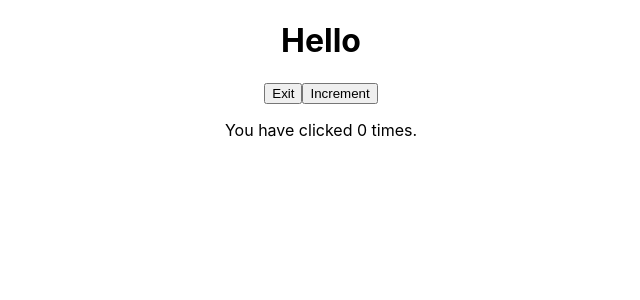
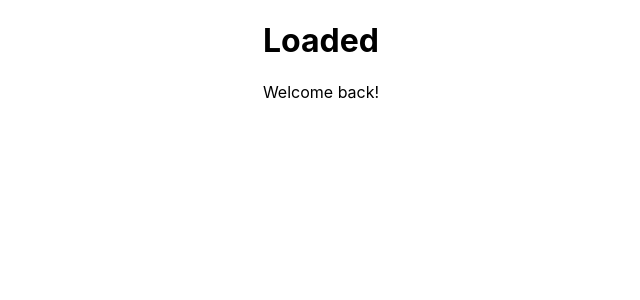
Before and after one commit to strasse34/practice-5, a React (Create React App) app in the folder my-app/: page / in a window 1280 px wide. Shown: the top 300 px of the page, without its empty margins (319-959 px from the left). Built offline with nearby package versions, Linux system fonts and the light colour scheme.

Commit message:
NestingComponnet

```diff
--- a/my-app/src/App.js
+++ b/my-app/src/App.js
@@ -1,15 +1,13 @@
 import logo from './logo.svg';
 import './App.css';
-
-import StatefulGreeting from './components/StatefulGreeting';
+import NestingComponent from './components/NestingComponent';
 
 
 
 function App() {
   return (
     <div className="App">
-
-      <StatefulGreeting />
+      <NestingComponent />
     </div>
   );
 }
--- /dev/null
+++ b/my-app/src/components/NestingComponent.js
@@ -0,0 +1,24 @@
+import React, { Component } from 'react'
+import UserMessage from './UserMessage'
+import UserData from './UserData'
+
+export class NestingComponent extends Component {
+    constructor(props) {
+      super(props)
+
+      this.state = {
+         isLoaded: true,
+         isLoggedin: true,
+      }
+    }
+    render() {
+        return (
+            <div>
+                <UserData isLoaded={this.state.isLoaded} />
+                <UserMessage isLoggedin={this.state.isLoggedin} />
+            </div>
+        )
+    }
+}
+
+export default NestingComponent
--- /dev/null
+++ b/my-app/src/components/UserData.js
@@ -0,0 +1,11 @@
+import React from 'react'
+
+function UserData(props) {
+  return (
+    <div>
+        <h1>{props.isLoaded ? "Loaded" : "Loading ..."}</h1>
+    </div>
+  )
+}
+
+export default UserData
--- /dev/null
+++ b/my-app/src/components/UserMessage.js
@@ -0,0 +1,22 @@
+import React from 'react'
+
+function UserMessage(props) {
+  return (
+    <div>
+        {props.isLoggedin ? (
+                    <p>Welcome back!</p>
+                ) : (
+                    <div>
+                        <p>Please Log in!</p>
+                        <ul>
+                            <li>User name</li>
+                            <li>Password</li>
+                            <button>Log in</button>
+                        </ul>
+                    </div>
+                )}
+    </div>
+  )
+}
+
+export default UserMessage
```
Also changed, not shown: my-app/src/components/ConditioinalRenderingClass.js (added, +33 -0 lines), my-app/src/components/ConditionalRenderingFunctional.js (added, +11 -0 lines), my-app/src/components/EventsClass.js (added, +16 -0 lines), my-app/src/components/EventsFunctional.js (added, +14 -0 lines).
